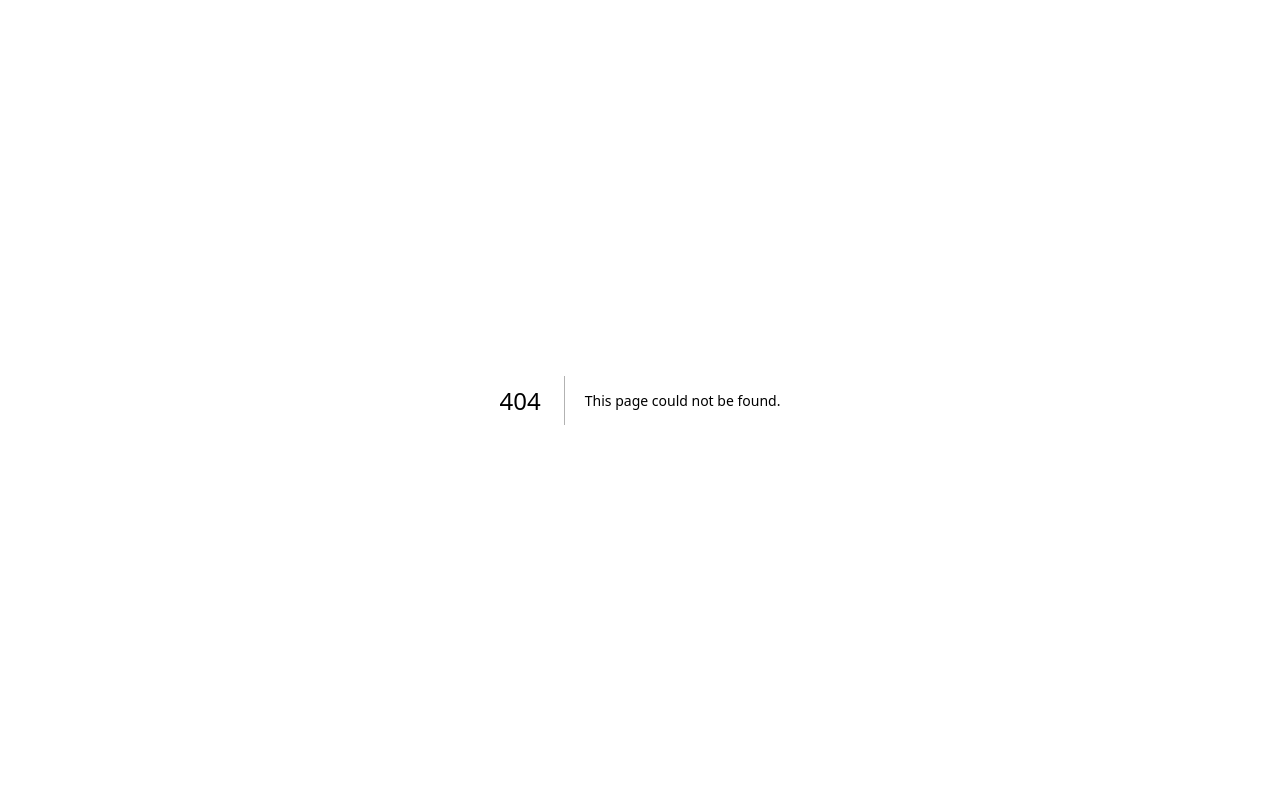
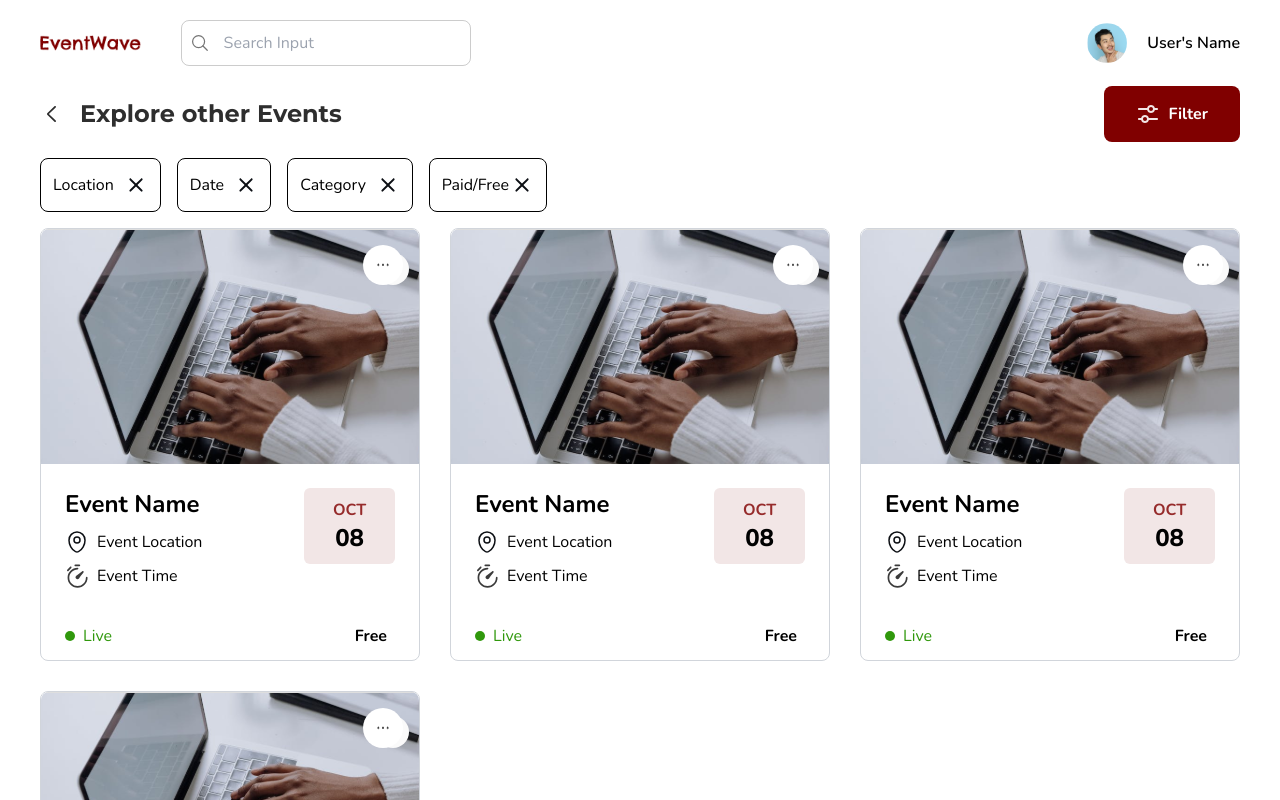
Before and after one commit to hngx-org/event, a Next.js app: page /events in a window 1280 px wide. Before the commit this address had no page. Shown: the top 800 px of the page. Built offline with nearby package versions, Linux system fonts and the light colour scheme.

Commit message:
feat: make search functional

```diff
--- a/components/eventHeader.tsx
+++ b/components/eventHeader.tsx
@@ -3,23 +3,25 @@ import Logo from "@/public/assets/images/logo.png";
 import user from "@/public/assets/images/user.svg";
 import search from "@/public/images/search.svg";
 import Image from "next/image";
+import { useRouter } from "next/router";
+import { useSearchParams } from "next/navigation";
 
 const EventHeader = () => {
+  const router = useRouter();
+  const searchParams = useSearchParams();
+
+  const searchQuery = searchParams.get("search") || "";
+
   const [showSearch, setShowSearch] = useState(false);
   const toggleSearch = (prev: boolean) => setShowSearch(!prev);
+
+  const handleChange = (event: any) => {
+    router.push({ pathname: "/events", query: { search: event.target.value } });
+  };
+
   return (
+    <div>
       <div className="w-full flex px-[20px] md:px-[40px] justify-between items-center py-[20px] gap-3 relative">
-      <div
-        className={`w-full ${
-          showSearch ? "flex" : "hidden"
-        } bottom-[-25px] items-center gap-4 border border-black/20 p-[10px] max-w-[350px] rounded-lg absolute`}
-      >
-        <input
-          type="text"
-          placeholder="Search Input"
-          className="w-full border-none outline-none"
-        />
-      </div>
         <div className="flex items-center gap-[40px]">
           <Image
             src={Logo}
@@ -31,6 +33,7 @@ const EventHeader = () => {
           <div className="w-full md:flex hidden items-center gap-4 border border-black/20 p-[10px] max-w-[350px] rounded-lg">
             <Image src={search} alt="search" className="h-4 w-4" />
             <input
+              onChange={handleChange}
               type="text"
               placeholder="Search Input"
               className="w-full border-none outline-none"
@@ -45,8 +48,20 @@ const EventHeader = () => {
             <Image src={search} alt="search" className="h-5 w-5 " />
           </button>
           <Image src={user} alt="user" className="h-[40px] w-[40px]" />
-        <p className="font-semibold truncate">User’s Name</p>
+          <p className="font-semibold truncate">User's Name</p>
         </div>
+      </div>
+      {showSearch && (
+        <div className="md:hidden mx-[20px] mb-2.5 items-center gap-4 border border-black/20 p-[10px] rounded-lg">
+          <input
+            value={searchQuery}
+            onChange={handleChange}
+            type="text"
+            placeholder="Search Input"
+            className="w-full border-none outline-none"
+          />
+        </div>
+      )}
     </div>
   );
 };
--- /dev/null
+++ b/pages/events/index.tsx
@@ -0,0 +1,131 @@
+"use client";
+import React, { useState, useEffect } from "react";
+import arrow_back_ios from "@/public/assets/images/arrow_back_ios.svg";
+import filterIcon from "@/public/assets/images/filter.svg";
+import multiply from "@/public/assets/images/multiply.svg";
+import Image from "next/image";
+import EventCard from "@/components/eventCard";
+import Footer from "@/components/web/footer";
+import EventHeader from "@/components/eventHeader";
+import Event from "@/public/images/event-image.png";
+import { useRouter } from "next/router";
+import { useSearchParams } from "next/navigation";
+import { string } from "yup";
+import EventLayout from "@/components/layout/eventLayout";
+import Link from "next/link";
+
+interface filterParam {
+  location?: string;
+  date?: string;
+  category?: string;
+  fee?: string;
+}
+
+const Events = () => {
+  const searchParams = useSearchParams();
+  const search = searchParams.get("search");
+  const router = useRouter();
+  const [params, setParams] = useState<filterParam>();
+  const location = searchParams.get("location");
+  const category = searchParams.get("category");
+  const date = searchParams.get("date");
+  const fee = searchParams.get("fee");
+  return (
+    <EventLayout>
+      <div className="w-full grid gap-4">
+        <div className="px-[20px] md:px-[40px] grid gap-4">
+          <div className="w-full md:mt-0 mt-2 flex justify-between flex-wrap gap-[15px]">
+            <div className="gap-[16px] flex items-center">
+              <Link href="/timeline">
+                <Image
+                  src={arrow_back_ios}
+                  alt="arrow"
+                  className="w-[24px] h-[24px]"
+                />
+              </Link>
+              {search ? (
+                <h3 className="font-montserrat text-sm md:text-[24px] text-gray-600">
+                  Search results for{" "}
+                  <span className="font-bold text-ellipsis">“{search}”</span>
+                </h3>
+              ) : (
+                <h3 className="font-montserrat text-lg md:text-[24px] text-[#2E2E2E] font-bold">
+                  Explore other Events
+                </h3>
+              )}
+            </div>
+            <Link
+              href="/events?filter='hello'"
+              className="text-base font-bold text-white bg-secondary-300 py-4 px-8 flex gap-[8px] items-center rounded-lg"
+            >
+              <Image src={filterIcon} alt="filter" />
+              <p>Filter</p>
+            </Link>
+          </div>
+          <div className="w-full flex gap-4 flex-wrap">
+            <button className="text-base text-black border border-black py-[14px] px-3 flex gap-[10px] items-center rounded-lg">
+              <p>Location</p>
+              <Image src={multiply} alt="close" />
+            </button>
+            <button className="text-base text-black border border-black py-[14px] px-3 flex gap-[10px] items-center rounded-lg">
+              <p>Date</p>
+              <Image src={multiply} alt="close" />
+            </button>
+            <button className="text-base text-black border border-black py-[14px] px-3 flex gap-[10px] items-center rounded-lg">
+              <p>Category</p>
+              <Image src={multiply} alt="close" />
+            </button>
+            <button className="text-base text-black border border-black py-[14px] px-3 flex gap-[1px] items-center rounded-lg">
+              <p>Paid/Free</p>
+              <Image src={multiply} alt="close" />
+            </button>
+          </div>
+          <div className="w-full grid grid-cols-1 sm:grid-cols-2 lg:grid-cols-3 gap-[30px]">
+            <EventCard
+              title="Event Name"
+              location="Event Location"
+              time="Event Time"
+              month="OCT"
+              day="08"
+              cost={0}
+              img={Event}
+              isLive={true}
+            />
+            <EventCard
+              title="Event Name"
+              location="Event Location"
+              time="Event Time"
+              month="OCT"
+              day="08"
+              cost={0}
+              img={Event}
+              isLive={true}
+            />
+            <EventCard
+              title="Event Name"
+              location="Event Location"
+              time="Event Time"
+              month="OCT"
+              day="08"
+              cost={0}
+              img={Event}
+              isLive={true}
+            />
+            <EventCard
+              title="Event Name"
+              location="Event Location"
+              time="Event Time"
+              month="OCT"
+              day="08"
+              cost={0}
+              img={Event}
+              isLive={true}
+            />
+          </div>
+        </div>
+      </div>
+    </EventLayout>
+  );
+};
+
+export default Events;
```
Also changed, not shown: pages/events/event-search/index.tsx (renamed from pages/event/event-search/index.tsx), pages/events/filter.tsx (renamed from pages/event/filter.tsx). Lines whose indentation alone changed are shown as unchanged.
